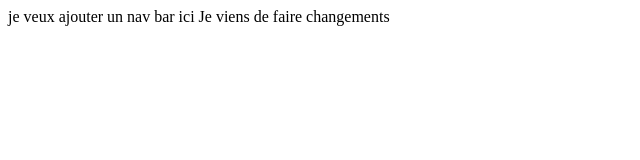
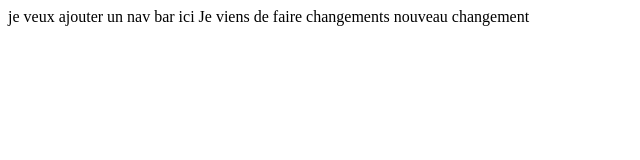
Before and after one commit to smithbrinvil/smithbrinvil, a plain HTML site: page index.html in a window 1280 px wide. Shown: the whole page, without its empty margins (0-640 px from the left). Drawn offline with Linux system fonts and the light colour scheme.

Commit message:
nouveau changement

```diff
--- a/index.html
+++ b/index.html
@@ -8,5 +8,6 @@
 <body>
     je veux ajouter un nav bar ici
     Je viens de faire  changements
+    nouveau changement
 </body>
 </html>
```
